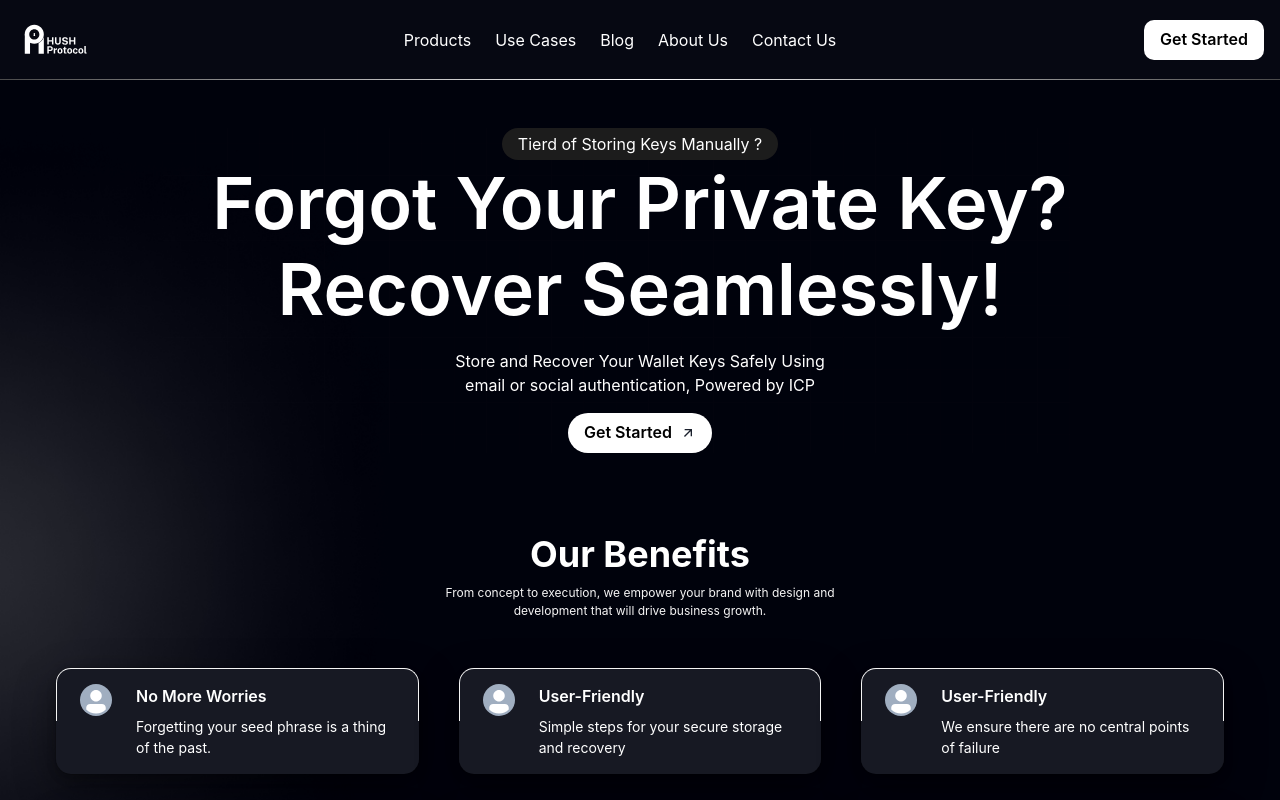
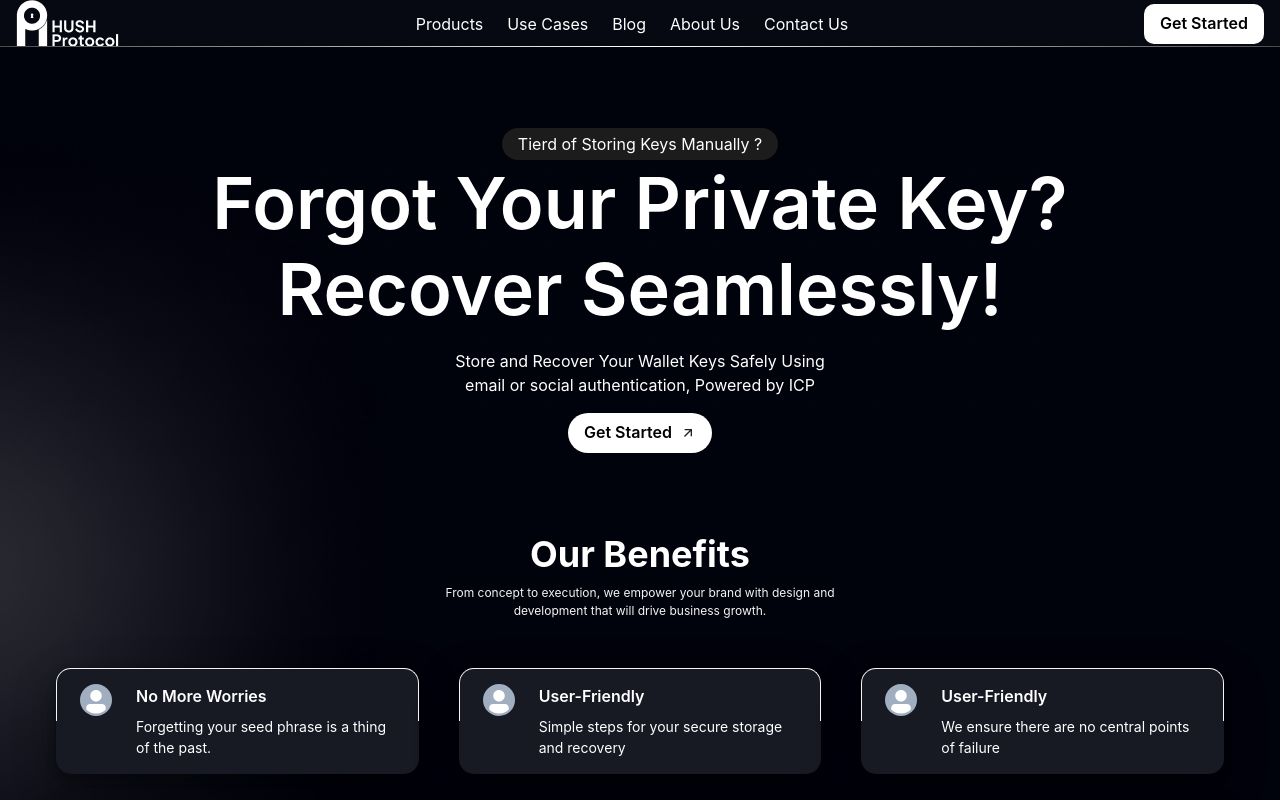
Before and after one commit to hush-protocol/hush-ui, a Next.js app: page / in a window 1280 px wide. Shown: the top 800 px of the page. Built offline with nearby package versions, Linux system fonts and the light colour scheme.

Commit message:
chore: Update header component with new logo image source

```diff
--- a/src/components/layout/header.tsx
+++ b/src/components/layout/header.tsx
@@ -2,7 +2,7 @@
 import React, { useEffect, useState } from 'react';
 import { Box, Image, HStack, Button, Text, useDisclosure, Flex, IconButton, Stack } from '@chakra-ui/react';
 import { HamburgerIcon, CloseIcon } from '@chakra-ui/icons'
-
+import Logo from "../../../public/logo.png"
 interface Props {
   children: React.ReactNode
 }
@@ -66,7 +66,7 @@
         maxW="1250px"
         mx="auto"
       >
-        <Image src='Hush Logo.svg' alt='Hush Protocol' boxSize={'80px'} />
+        <Image src={Logo.src} alt='Hush Protocol' />
         <IconButton
           icon={isOpen ? <CloseIcon /> : <HamburgerIcon />}
           aria-label={'Open Menu'}
```
Also changed, not shown: public/logo.png (added).
